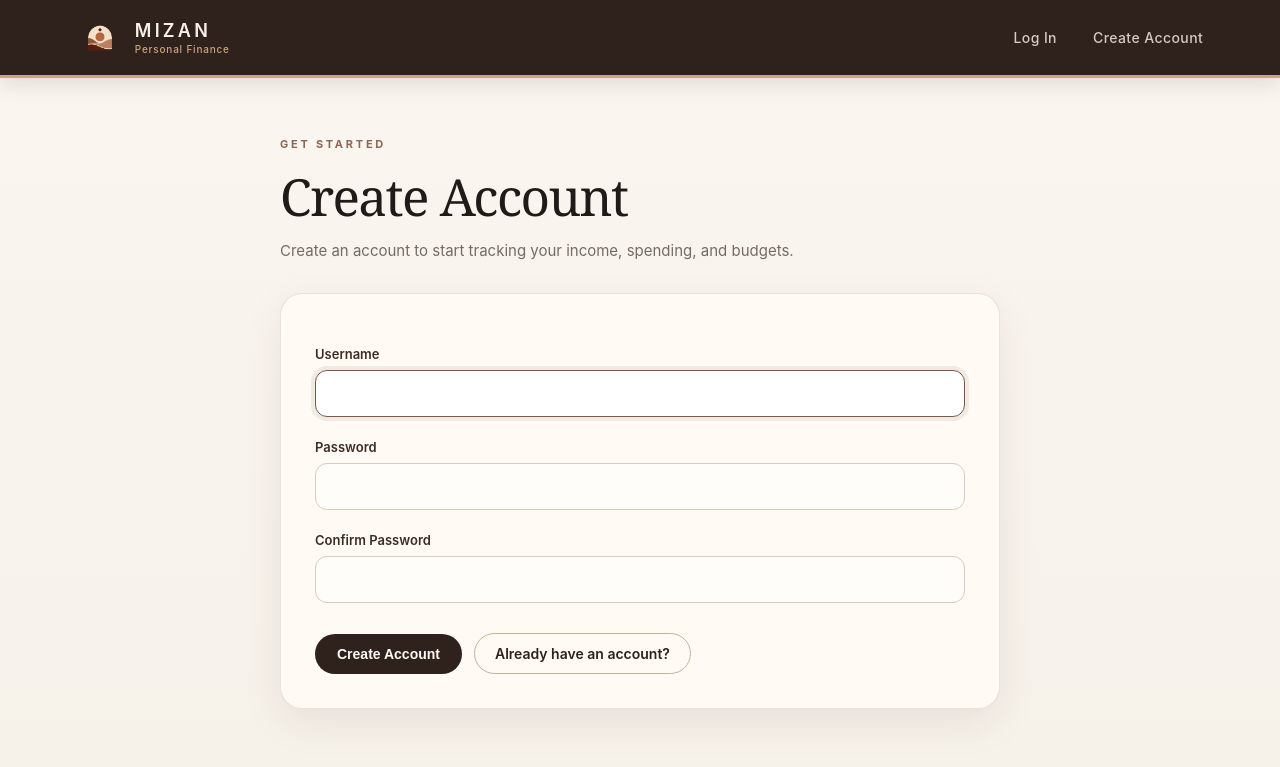
After one commit to Faisalszn/python-expense-tracker, a Flask app: page /register in a window 1280 px wide. The commit adds this page. Shown: the top 767 px of the page. Run offline with Flask 3, Linux system fonts and the light colour scheme; some libraries are stand-ins or nearby versions.

Commit message:
Add V9: user accounts and PostgreSQL
Replaces SQLite with PostgreSQL and turns the app into a multi-user
application. Adds a users table with hashed passwords, login/register/
logout routes, and a login_required decorator guarding every existing
route. Scopes all transactions and budgets to the logged-in user via a
user_id foreign key (budgets is now keyed by (user_id, category)), and
verifies ownership on edit/delete so one user cannot read or modify
another user's data by id. Configuration (DATABASE_URL, SECRET_KEY) now
comes from environment variables loaded via python-dotenv.

Co-Authored-By: Claude Sonnet 5 <noreply@anthropic.com>
Claude-Session: https://claude.ai/code/session_01BsQqUEtUEVvrZjVYcVK5Sg

```diff
--- a/app.py
+++ b/app.py
@@ -1,12 +1,30 @@
-from flask import Flask, redirect, render_template, request, flash
+from functools import wraps
+from contextlib import contextmanager
 from datetime import datetime
-from contextlib import contextmanager
-import sqlite3
+import os
+
+from flask import (
+    Flask,
+    flash,
+    redirect,
+    render_template,
+    request,
+    session,
+)
+from dotenv import load_dotenv
+import psycopg2
+from psycopg2 import errorcodes
+from werkzeug.security import check_password_hash, generate_password_hash
+
+load_dotenv()
 
 app = Flask(__name__)
-app.secret_key = "dev"  # required for flash messages; use env var in production
+app.secret_key = os.environ.get("SECRET_KEY", "dev")  # set SECRET_KEY in production
 
-DB_PATH = "expenses.db"
+DATABASE_URL = os.environ.get(
+    "DATABASE_URL", "postgresql://localhost:5432/expense_tracker"
+)
+
 CATEGORIES = (
     "Groceries",
     "Dining",
@@ -20,8 +38,8 @@ CATEGORIES = (
 
 @contextmanager
 def get_connection():
-    """Yield a sqlite3 connection and guarantee it's closed afterward."""
-    connection = sqlite3.connect(DB_PATH)
+    """Yield a psycopg2 connection and guarantee it's closed afterward."""
+    connection = psycopg2.connect(DATABASE_URL)
     try:
         yield connection
     finally:
@@ -30,9 +48,19 @@ def get_connection():
 def initialize_database():
     with get_connection() as connection:
         cursor = connection.cursor()
+
+        cursor.execute("""
+            CREATE TABLE IF NOT EXISTS users (
+                id SERIAL PRIMARY KEY,
+                username TEXT UNIQUE NOT NULL,
+                password_hash TEXT NOT NULL
+            )
+        """)
+
         cursor.execute("""
             CREATE TABLE IF NOT EXISTS transactions (
-                id INTEGER PRIMARY KEY AUTOINCREMENT,
+                id SERIAL PRIMARY KEY,
+                user_id INTEGER NOT NULL REFERENCES users(id) ON DELETE CASCADE,
                 date TEXT NOT NULL,
                 source TEXT NOT NULL,
                 amount REAL NOT NULL CHECK (amount > 0),
@@ -43,31 +71,27 @@ def initialize_database():
 
         cursor.execute("""
             CREATE TABLE IF NOT EXISTS budgets (
-                category TEXT PRIMARY KEY,
-                monthly_limit REAL NOT NULL CHECK (monthly_limit > 0)
+                user_id INTEGER NOT NULL REFERENCES users(id) ON DELETE CASCADE,
+                category TEXT NOT NULL,
+                monthly_limit REAL NOT NULL CHECK (monthly_limit > 0),
+                PRIMARY KEY (user_id, category)
             )
         """)
+
         connection.commit()
 
+initialize_database()
 
-def migrate_database():
-    with get_connection() as connection:
-        cursor = connection.cursor()
+def login_required(view):
+    """Redirect anonymous visitors to the login page before running a view."""
+    @wraps(view)
+    def wrapped_view(*args, **kwargs):
+        if "user_id" not in session:
+            flash("Please log in to continue")
+            return redirect("/login")
+        return view(*args, **kwargs)
 
-        cursor.execute("PRAGMA table_info(transactions)")
-        columns = [column[1] for column in cursor.fetchall()]
-
-        if "category" not in columns:
-            cursor.execute(
-                """
-                ALTER TABLE transactions
-                ADD COLUMN category TEXT NOT NULL DEFAULT 'Other'
-                """
-            )
-            connection.commit()
-
-initialize_database()
-migrate_database()
+    return wrapped_view
 
 def validate_transaction_form(form):
     """Validate submitted form data, returning (data, error) tuple."""
@@ -110,13 +134,106 @@ def validate_transaction_form(form):
         "category": category,
     }, None
 
+def validate_credentials(username, password):
+    """Validate a username/password pair, returning an error message or None."""
+    if not username:
+        return "Username is required"
+    if len(password) < 8:
+        return "Password must be at least 8 characters"
+    return None
+
+
+@app.route("/register", methods=["GET", "POST"])
+def register():
+    if request.method == "POST":
+        username = request.form.get("username", "").strip()
+        password = request.form.get("password", "")
+        confirm_password = request.form.get("confirm_password", "")
+
+        error = validate_credentials(username, password)
+        if not error and password != confirm_password:
+            error = "Passwords do not match"
+
+        if error:
+            flash(error)
+            return render_template("register.html"), 400
+
+        password_hash = generate_password_hash(password)
+
+        try:
+            with get_connection() as connection:
+                cursor = connection.cursor()
+                cursor.execute(
+                    """
+                    INSERT INTO users (username, password_hash)
+                    VALUES (%s, %s)
+                    RETURNING id
+                    """,
+                    (username, password_hash)
+                )
+                user_id = cursor.fetchone()[0]
+                connection.commit()
+        except psycopg2.IntegrityError as e:
+            if e.pgcode == errorcodes.UNIQUE_VIOLATION:
+                flash("Username is already taken")
+            else:
+                flash(f"Database error: {e}")
+            return render_template("register.html"), 400
+        except psycopg2.Error as e:
+            flash(f"Database error: {e}")
+            return render_template("register.html"), 500
+
+        session["user_id"] = user_id
+        session["username"] = username
+        return redirect("/")
+
+    return render_template("register.html")
+
+
+@app.route("/login", methods=["GET", "POST"])
+def login():
+    if request.method == "POST":
+        username = request.form.get("username", "").strip()
+        password = request.form.get("password", "")
+
+        try:
+            with get_connection() as connection:
+                cursor = connection.cursor()
+                cursor.execute(
+                    "SELECT id, password_hash FROM users WHERE username = %s",
+                    (username,)
+                )
+                user = cursor.fetchone()
+        except psycopg2.Error as e:
+            flash(f"Database error: {e}")
+            return render_template("login.html"), 500
+
+        if user is None or not check_password_hash(user[1], password):
+            flash("Invalid username or password")
+            return render_template("login.html"), 400
+
+        session["user_id"] = user[0]
+        session["username"] = username
+        return redirect("/")
+
+    return render_template("login.html")
+
+
+@app.route("/logout", methods=["POST"])
+def logout():
+    session.clear()
+    return redirect("/login")
+
 
 @app.route("/")
+@login_required
 def home():
-    total_income, total_spending, balance = get_summary()
-    spending_by_category = get_spending_by_category()
-    monthly_spending = get_monthly_spending()
-    budget_status = get_budget_status()
+    user_id = session["user_id"]
+
+    total_income, total_spending, balance = get_summary(user_id)
+    spending_by_category = get_spending_by_category(user_id)
+    monthly_spending = get_monthly_spending(user_id)
+    budget_status = get_budget_status(user_id)
 
     category_labels = [row[0] for row in spending_by_category]
     category_totals = [row[1] for row in spending_by_category]
@@ -139,6 +256,7 @@ def home():
 
 
 @app.route("/transactions")
+@login_required
 def transactions():
     search = request.args.get("search", "").strip()
     category = request.args.get("category", "").strip()
@@ -146,7 +264,7 @@ def transactions():
 
     return render_template(
         "transactions.html",
-        transactions=get_transactions(search, category, transaction_type),
+        transactions=get_transactions(session["user_id"], search, category, transaction_type),
         search=search,
         category=category,
         transaction_type=transaction_type,
@@ -154,83 +272,82 @@ def transactions():
     )
 
 
-def get_summary():
+def get_summary(user_id):
     try:
         with get_connection() as connection:
             cursor = connection.cursor()
 
             cursor.execute(
-                "SELECT SUM(amount) FROM transactions WHERE type = 'income'"
+                "SELECT SUM(amount) FROM transactions WHERE type = 'income' AND user_id = %s",
+                (user_id,)
             )
             total_income = cursor.fetchone()[0] or 0
 
             cursor.execute(
-                "SELECT SUM(amount) FROM transactions WHERE type = 'expense'"
+                "SELECT SUM(amount) FROM transactions WHERE type = 'expense' AND user_id = %s",
+                (user_id,)
             )
             total_spending = cursor.fetchone()[0] or 0
-    except sqlite3.Error as e:
+    except psycopg2.Error as e:
         flash(f"Database error: {e}")
         total_income = total_spending = 0
 
     return total_income, total_spending, total_income - total_spending
 
 
-def get_transactions(search="", category="", transaction_type=""):
+def get_transactions(user_id, search="", category="", transaction_type=""):
     try:
         with get_connection() as connection:
             cursor = connection.cursor()
 
-            conditions = []
-            params = []
+            conditions = ["user_id = %s"]
+            params = [user_id]
 
             if search:
-                conditions.append("source LIKE ?")
+                conditions.append("source LIKE %s")
                 params.append(f"%{search}%")
 
             if category:
-                conditions.append("category = ?")
+                conditions.append("category = %s")
                 params.append(category)
 
             if transaction_type:
-                conditions.append("type = ?")
+                conditions.append("type = %s")
                 params.append(transaction_type)
 
-            query = """
-                SELECT id, date, source, amount, type, category
-                FROM transactions
-            """
-
-            if conditions:
-                query += " WHERE " + " AND ".join(conditions)
-
-            query += " ORDER BY id"
+            query = (
+                "SELECT id, date, source, amount, type, category "
+                "FROM transactions "
+                "WHERE " + " AND ".join(conditions) + " ORDER BY id"
+            )
 
             cursor.execute(query, params)
             return cursor.fetchall()
-    except sqlite3.Error as e:
+    except psycopg2.Error as e:
         flash(f"Database error: {e}")
         return []
 
 
-def get_transaction_by_id(transaction_id):
+def get_transaction_by_id(transaction_id, user_id):
     try:
         with get_connection() as connection:
             cursor = connection.cursor()
             cursor.execute(
                 "SELECT id, date, source, amount, type, category "
                 "FROM transactions "
-                "WHERE id = ?",
-                (transaction_id,)
+                "WHERE id = %s AND user_id = %s",
+                (transaction_id, user_id)
             )
             return cursor.fetchone()
-    except sqlite3.Error as e:
+    except psycopg2.Error as e:
         flash(f"Database error: {e}")
         return None
 
 
 @app.route("/transactions/<int:transaction_id>/edit", methods=["GET", "POST"])
+@login_required
 def edit_transaction(transaction_id):
-    transaction = get_transaction_by_id(transaction_id)
+    transaction = get_transaction_by_id(transaction_id, session["user_id"])
     if transaction is None:
         return "Transaction not found", 404
 
@@ -250,14 +367,14 @@ def edit_transaction(transaction_id):
                 cursor.execute(
                     """
                     UPDATE transactions
-                    SET date = ?, source = ?, amount = ?, type = ?, category = ?
-                    WHERE id = ?
+                    SET date = %s, source = %s, amount = %s, type = %s, category = %s
+                    WHERE id = %s AND user_id = %s
                     """,
-                    (data["date"], data["source"], data["amount"],
-                     data["type"], data["category"], transaction_id)
+                    (data["date"], data["source"], data["amount"], data["type"],
+                     data["category"], transaction_id, session["user_id"])
                 )
                 connection.commit()
-        except sqlite3.Error as e:
+        except psycopg2.Error as e:
             flash(f"Database error: {e}")
             return render_template(
                 "edit.html",
@@ -271,6 +388,7 @@ def edit_transaction(transaction_id):
 
 
 @app.route("/transactions/add", methods=["GET", "POST"])
+@login_required
 def add_transaction():
     if request.method == "POST":
         data, error = validate_transaction_form(request.form)
@@ -283,13 +401,14 @@ def add_transaction():
                 cursor = connection.cursor()
                 cursor.execute(
                     """
-                    INSERT INTO transactions (date, source, amount, type, category)
-                    VALUES (?, ?, ?, ?, ?)
+                    INSERT INTO transactions (user_id, date, source, amount, type, category)
+                    VALUES (%s, %s, %s, %s, %s, %s)
                     """,
-                    (data["date"], data["source"], data["amount"], data["type"], data["category"])
+                    (session["user_id"], data["date"], data["source"],
+                     data["amount"], data["type"], data["category"])
                 )
                 connection.commit()
-        except sqlite3.Error as e:
+        except psycopg2.Error as e:
             flash(f"Database error: {e}")
             return render_template("add.html", categories=CATEGORIES), 500
 
@@ -299,21 +418,24 @@ def add_transaction():
 
 
 @app.route("/transactions/<int:transaction_id>/delete", methods=["POST"])
+@login_required
 def delete_transaction(transaction_id):
     try:
         with get_connection() as connection:
             cursor = connection.cursor()
             cursor.execute(
-                "DELETE FROM transactions WHERE id = ?", (transaction_id,)
+                "DELETE FROM transactions WHERE id = %s AND user_id = %s",
+                (transaction_id, session["user_id"])
             )
             connection.commit()
-    except sqlite3.Error as e:
+    except psycopg2.Error as e:
         flash(f"Database error: {e}")
 
     return redirect("/transactions")
 
 
 @app.route("/budgets", methods=["GET", "POST"])
+@login_required
 def budgets():
     if request.method == "POST":
         category = request.form.get("category", "").strip()
@@ -338,77 +460,88 @@ def budgets():
                 cursor = connection.cursor()
                 cursor.execute(
                     """
-                    INSERT INTO budgets (category, monthly_limit)
-                    VALUES (?, ?)
-                    ON CONFLICT(category) DO UPDATE SET monthly_limit = excluded.monthly_limit
+                    INSERT INTO budgets (user_id, category, monthly_limit)
+                    VALUES (%s, %s, %s)
+                    ON CONFLICT (user_id, category)
+                    DO UPDATE SET monthly_limit = excluded.monthly_limit
                     """,
-                    (category, monthly_limit)
+                    (session["user_id"], category, monthly_limit)
                 )
                 connection.commit()
-        except sqlite3.Error as e:
+        except psycopg2.Error as e:
             flash(f"Database error: {e}")
 
         return redirect("/budgets")
 
     return render_template(
         "budgets.html",
-        budget_status=get_budget_status(),
+        budget_status=get_budget_status(session["user_id"]),
         categories=CATEGORIES
     )
 
 
 @app.route("/budgets/<category>/delete", methods=["POST"])
+@login_required
 def delete_budget(category):
     try:
         with get_connection() as connection:
             cursor = connection.cursor()
-            cursor.execute("DELETE FROM budgets WHERE category = ?", (category,))
+            cursor.execute(
+                "DELETE FROM budgets WHERE category = %s AND user_id = %s",
+                (category, session["user_id"])
+            )
             connection.commit()
-    except sqlite3.Error as e:
+    except psycopg2.Error as e:
         flash(f"Database error: {e}")
 
     return redirect("/budgets")
 
 
-def get_spending_by_category():
+def get_spending_by_category(user_id):
     try:
         with get_connection() as connection:
             cursor = connection.cursor()
 
-            cursor.execute("""
+            cursor.execute(
+                """
                 SELECT category, SUM(amount) AS total
                 FROM transactions
-                WHERE type = 'expense'
+                WHERE type = 'expense' AND user_id = %s
                 GROUP BY category
                 ORDER BY total DESC
-            """)
+                """,
+                (user_id,)
+            )
 
             return cursor.fetchall()
-    except sqlite3.Error as e:
+    except psycopg2.Error as e:
         flash(f"Database error: {e}")
         return []
 
 
-def get_monthly_spending():
+def get_monthly_spending(user_id):
     try:
         with get_connection() as connection:
             cursor = connection.cursor()
 
-            cursor.execute("""
-                SELECT strftime('%Y-%m', date) AS month, SUM(amount) AS total
+            cursor.execute(
+                """
+                SELECT SUBSTRING(date FROM 1 FOR 7) AS month, SUM(amount) AS total
                 FROM transactions
-                WHERE type = 'expense'
+                WHERE type = 'expense' AND user_id = %s
                 GROUP BY month
                 ORDER BY month
-            """)
+                """,
+                (user_id,)
+            )
 
             return cursor.fetchall()
-    except sqlite3.Error as e:
+    except psycopg2.Error as e:
         flash(f"Database error: {e}")
         return []
 
 
-def get_budget_status():
+def get_budget_status(user_id):
     """Return each budget's monthly limit alongside spending for the current month."""
     current_month = datetime.now().strftime("%Y-%m")
 
@@ -417,7 +550,13 @@ def get_budget_status():
             cursor = connection.cursor()
 
             cursor.execute(
-                "SELECT category, monthly_limit FROM budgets ORDER BY category"
+                """
+                SELECT category, monthly_limit
+                FROM budgets
+                WHERE user_id = %s
+                ORDER BY category
+                """,
+                (user_id,)
             )
             budget_limits = cursor.fetchall()
 
@@ -425,13 +564,15 @@ def get_budget_status():
                 """
                 SELECT category, SUM(amount)
                 FROM transactions
-                WHERE type = 'expense' AND strftime('%Y-%m', date) = ?
+                WHERE type = 'expense'
+                    AND user_id = %s
+                    AND SUBSTRING(date FROM 1 FOR 7) = %s
                 GROUP BY category
                 """,
-                (current_month,)
+                (user_id, current_month)
             )
             spending_by_category = dict(cursor.fetchall())
-    except sqlite3.Error as e:
+    except psycopg2.Error as e:
         flash(f"Database error: {e}")
         return []
 
--- /dev/null
+++ b/requirements.txt
@@ -0,0 +1,3 @@
+Flask==3.1.3
+psycopg2-binary==2.9.13
+python-dotenv==1.0.1
--- a/templates/base.html
+++ b/templates/base.html
@@ -25,10 +25,21 @@
         </a>
 
         <div class="nav-links">
-            <a href="{{ url_for('home') }}">Dashboard</a>
-            <a href="{{ url_for('transactions') }}">Transactions</a>
-            <a href="{{ url_for('add_transaction') }}">Add Transaction</a>
-            <a href="{{ url_for('budgets') }}">Budgets</a>
+            {% if session.get('user_id') %}
+                <a href="{{ url_for('home') }}">Dashboard</a>
+                <a href="{{ url_for('transactions') }}">Transactions</a>
+                <a href="{{ url_for('add_transaction') }}">Add Transaction</a>
+                <a href="{{ url_for('budgets') }}">Budgets</a>
+
+                <span class="nav-user">{{ session.get('username') }}</span>
+
+                <form class="nav-logout" action="{{ url_for('logout') }}" method="POST">
+                    <button type="submit">Log Out</button>
+                </form>
+            {% else %}
+                <a href="{{ url_for('login') }}">Log In</a>
+                <a href="{{ url_for('register') }}">Create Account</a>
+            {% endif %}
         </div>
     </nav>
 
--- /dev/null
+++ b/templates/register.html
@@ -0,0 +1,74 @@
+{% extends "base.html" %}
+
+{% block title %}Create Account{% endblock %}
+
+{% block content %}
+
+<div class="form-page">
+
+    <div class="form-heading">
+        <p class="eyebrow">GET STARTED</p>
+        <h1>Create Account</h1>
+        <p>Create an account to start tracking your income, spending, and budgets.</p>
+    </div>
+
+    {% with messages = get_flashed_messages() %}
+        {% if messages %}
+            <ul class="flash-message">
+                {% for message in messages %}
+                    <li>{{ message }}</li>
+                {% endfor %}
+            </ul>
+        {% endif %}
+    {% endwith %}
+
+    <form class="transaction-form" method="POST">
+
+        <div class="form-group">
+            <label for="username">Username</label>
+            <input
+                id="username"
+                type="text"
+                name="username"
+                required
+                autofocus
+            >
+        </div>
+
+        <div class="form-group">
+            <label for="password">Password</label>
+            <input
+                id="password"
+                type="password"
+                name="password"
+                minlength="8"
+                required
+            >
+        </div>
+
+        <div class="form-group">
+            <label for="confirm_password">Confirm Password</label>
+            <input
+                id="confirm_password"
+                type="password"
+                name="confirm_password"
+                minlength="8"
+                required
+            >
+        </div>
+
+        <div class="form-actions">
+            <button class="form-submit" type="submit">
+                Create Account
+            </button>
+
+            <a class="form-cancel" href="{{ url_for('login') }}">
+                Already have an account?
+            </a>
+        </div>
+
+    </form>
+
+</div>
+
+{% endblock %}
```
Also changed, not shown: static/style.css (+48 -0 lines), templates/login.html (added, +62 -0 lines), README.md, 1 other file.
